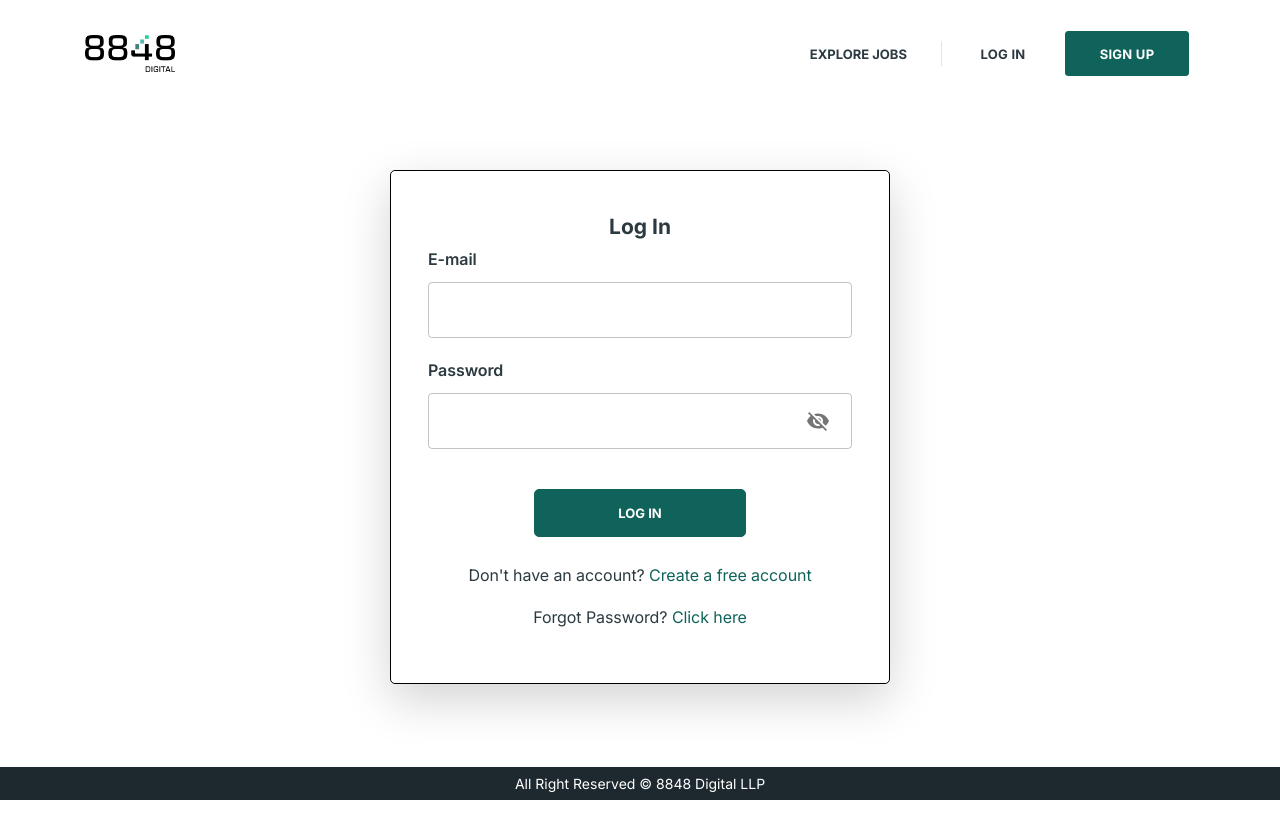
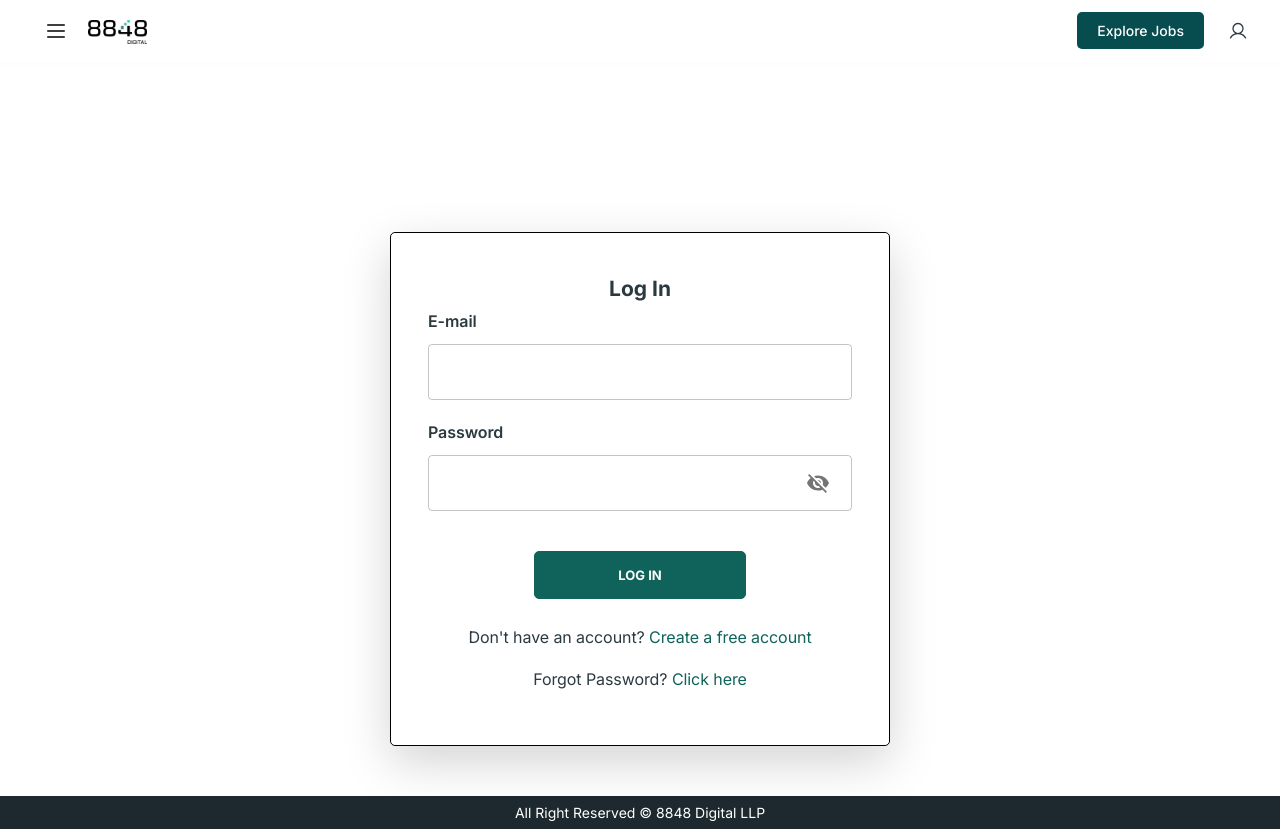
Before and after one commit to summit-webapp/job-portal, a Next.js app: page /login in a window 1280 px wide. Before the commit the page ends 800 px from the top, so only its background shows below. Built offline with nearby package versions, Linux system fonts and the light colour scheme.

Commit message:
feat: created new navbar component:m

```diff
--- a/components/Layout.tsx
+++ b/components/Layout.tsx
@@ -4,6 +4,7 @@ import Footer from "./Footer/Footer";
 import Navbar from "./Navbar/Navbar";
 
 import { Inter, Manrope } from "next/font/google";
+import NavbarNew from "./Navbar/NavbarNew";
 const interFont = Inter({
   subsets: ["latin"],
   variable: "--font-inter",
@@ -26,7 +27,7 @@ const Layout = ({ children }: any) => {
       <div className={`main ${interFont.variable} ${manropeFont.variable}`}>
         {/* <Navbar/> */}
         {/* remove below line SG Demo */}
-        {toShowHeader ? <Navbar /> : null}
+        {toShowHeader ? <NavbarNew /> : null}
         {children}
         <Footer />
       </div>
--- /dev/null
+++ b/components/Navbar/NavbarNew.tsx
@@ -0,0 +1,100 @@
+"use client";
+
+import React, { useState, useEffect } from "react";
+import Link from "next/link";
+import { useRouter } from "next/router";
+import { useDispatch, useSelector } from "react-redux";
+import { toast } from "react-toastify";
+import {
+    ClearToken,
+    get_access_token,
+} from "@/store/slices/auth_slice/login_slice";
+import LogoutList from "@/services/api/auth_api/logout_api";
+import styles from "@/styles/NavbarNew.module.css";
+import Image from "next/image";
+import { ListIcon, UserIcon } from "@phosphor-icons/react";
+
+const NavbarNew = () => {
+    const router = useRouter();
+    const dispatch = useDispatch();
+    const login = useSelector(get_access_token);
+    const loginCheck = login.user;
+
+    const [isLoggedIn, setIsLoggedIn] = useState<boolean>(false);
+
+    useEffect(() => {
+        setIsLoggedIn(loginCheck === "LoggedIn");
+    }, [loginCheck]);
+
+    const handleLogOut = () => {
+        LogoutList();
+        dispatch(ClearToken());
+        localStorage.removeItem("LoggedIn");
+        toast.success("Logout successful", {
+            autoClose: 3000,
+            className: "custom-toast",
+        });
+        setTimeout(() => {
+            router.push("/");
+        }, 1000);
+    };
+
+    return (
+        <nav className={styles.navbarNew}>
+            <div className={styles.navbarNewLeft}>
+                <ListIcon size={24} />
+                <div className={styles.navbarNewLogo}>
+                    <Link href="/">
+                        <Image src="/8848_Logo.png" alt="8848 Digital" width={55} height={24} />
+                    </Link>
+                </div>
+            </div>
+
+            <div className={styles.navbarNewRight}>
+                <Link href="/jobs" className={styles.navbarNewBtnExplore}>
+                    Explore Jobs
+                </Link>
+
+                <div className={styles.navbarNewIcons}>
+
+                    {isLoggedIn ? (
+                        <div className="dropdown">
+                            <a
+                                className={styles.navbarNewIconLink}
+                                href="#"
+                                role="button"
+                                id="profileDropdown"
+                                data-toggle="dropdown"
+                                aria-haspopup="true"
+                                aria-expanded="false"
+                            >
+                                <UserIcon size={20} />
+                            </a>
+                            <div
+                                className="dropdown-menu dropdown-menu-right"
+                                aria-labelledby="profileDropdown"
+                            >
+                                <Link href="/profile" className="dropdown-item">
+                                    View Profile
+                                </Link>
+                                <div className="dropdown-divider"></div>
+                                <button
+                                    onClick={handleLogOut}
+                                    className="dropdown-item text-danger"
+                                >
+                                    Log Out
+                                </button>
+                            </div>
+                        </div>
+                    ) : (
+                        <Link href="/login" className={styles.navbarNewIconLink}>
+                            <UserIcon size={20} />
+                        </Link>
+                    )}
+                </div>
+            </div>
+        </nav>
+    );
+};
+
+export default NavbarNew;
--- a/components/profile/ProfileMasterLatest.tsx
+++ b/components/profile/ProfileMasterLatest.tsx
@@ -20,7 +20,7 @@ const TabData = [
 const ProfileMasterLatest = () => {
     const { profileQuery, appliedJobsQuery, savedJobsQuery } = useProfileQuery();
     return (
-        <div className="bg-default-3 profile-wrapper flex-grow-1 font-manrope">
+        <div className="bg-default-3 flex-grow-1 font-manrope">
             <BelowNav />
             <div className="container profile-container mb-6">
                 <div className="row row-gap-4">
--- /dev/null
+++ b/styles/NavbarNew.module.css
@@ -0,0 +1,103 @@
+.navbarNew {
+    max-width: 1440px;
+    width: 100%;
+    margin: 0 auto;
+    background: #ffffff;
+    padding: 8px 32px;
+    display: flex;
+    align-items: center;
+    justify-content: space-between;
+    /* border-bottom: 1px solid #eef0f2; */
+    position: sticky;
+    top: 0;
+    z-index: 1000;
+    box-shadow: 0 2px 10px rgba(0, 0, 0, 0.02);
+}
+
+.navbarNewLeft {
+    padding: 10px 12px;
+    display: flex;
+    align-items: center;
+    gap: 20px;
+    color: var(--black);
+}
+
+.navbarNewHamburger {
+    background: transparent;
+    border: none;
+    font-size: 20px;
+    color: #2b3940;
+    cursor: pointer;
+    display: flex;
+    align-items: center;
+}
+
+.navbarNewLogo img {
+    /* height: 32px; */
+    width: auto;
+}
+
+.navbarNewRight {
+    display: flex;
+    align-items: center;
+    gap: 24px;
+}
+
+.navbarNewBtnExplore {
+    background-color: #074c4f;
+    color: #ffffff !important;
+    font-weight: 500;
+    font-size: 14px;
+    padding: 8px 20px;
+    border-radius: 5px;
+    transition: all 0.3s ease;
+    text-decoration: none !important;
+}
+
+.navbarNewBtnExplore:hover {
+    background-color: #0a5f63;
+    box-shadow: 0 4px 12px rgba(7, 76, 79, 0.2);
+}
+
+.navbarNewIcons {
+    display: flex;
+    align-items: center;
+    gap: 20px;
+}
+
+.navbarNewIconLink {
+    color: #2b3940;
+    font-size: 18px;
+    text-decoration: none !important;
+    transition: color 0.3s ease;
+    display: flex;
+    align-items: center;
+    position: relative;
+}
+
+.navbarNewIconLink::after {
+    display: none !important;
+}
+
+.navbarNewIconLink:hover {
+    color: #0d6efd;
+}
+
+@media (max-width: 768px) {
+    .navbarNew {
+        padding: 10px 15px;
+    }
+
+    .navbarNewBtnExplore {
+        padding: 6px 12px;
+        font-size: 12px;
+    }
+
+    .navbarNewRight {
+        gap: 12px;
+    }
+
+    .navbarNewIcons {
+        gap: 12px;
+    }
+}
```
